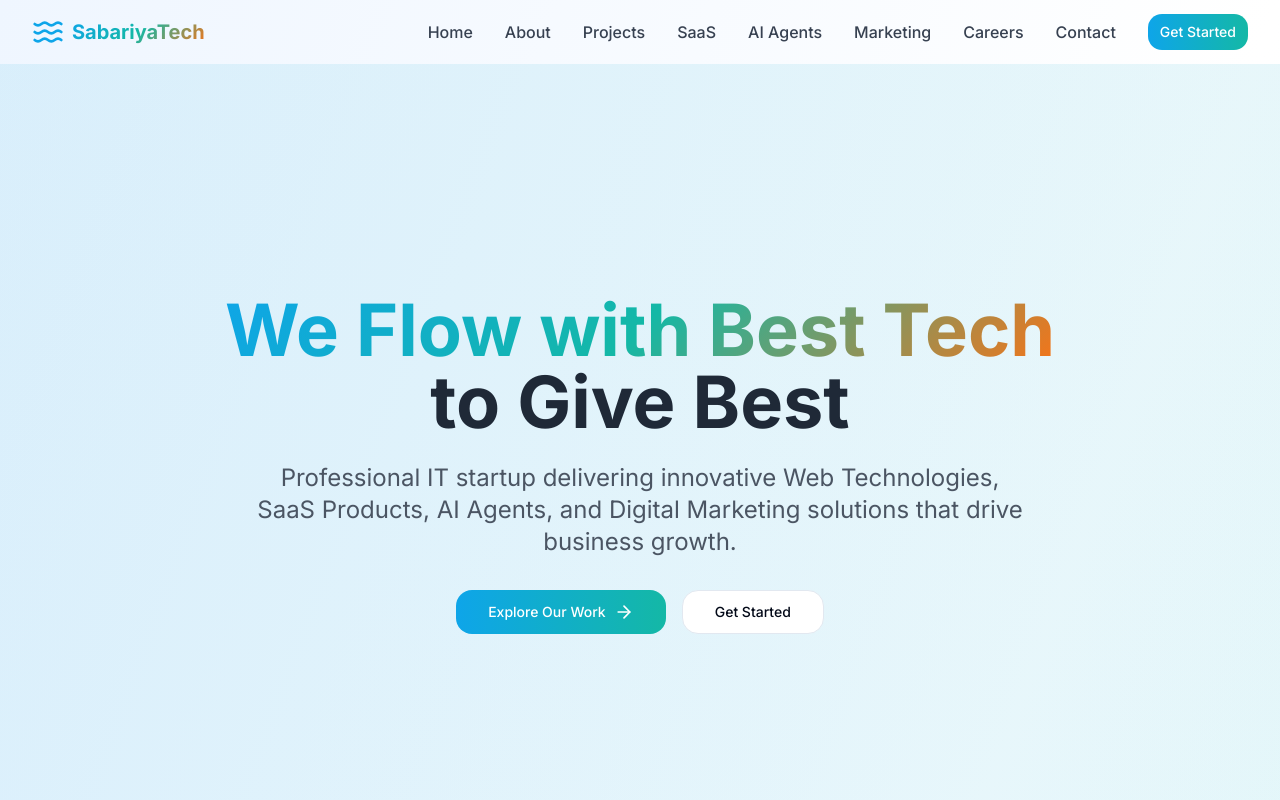
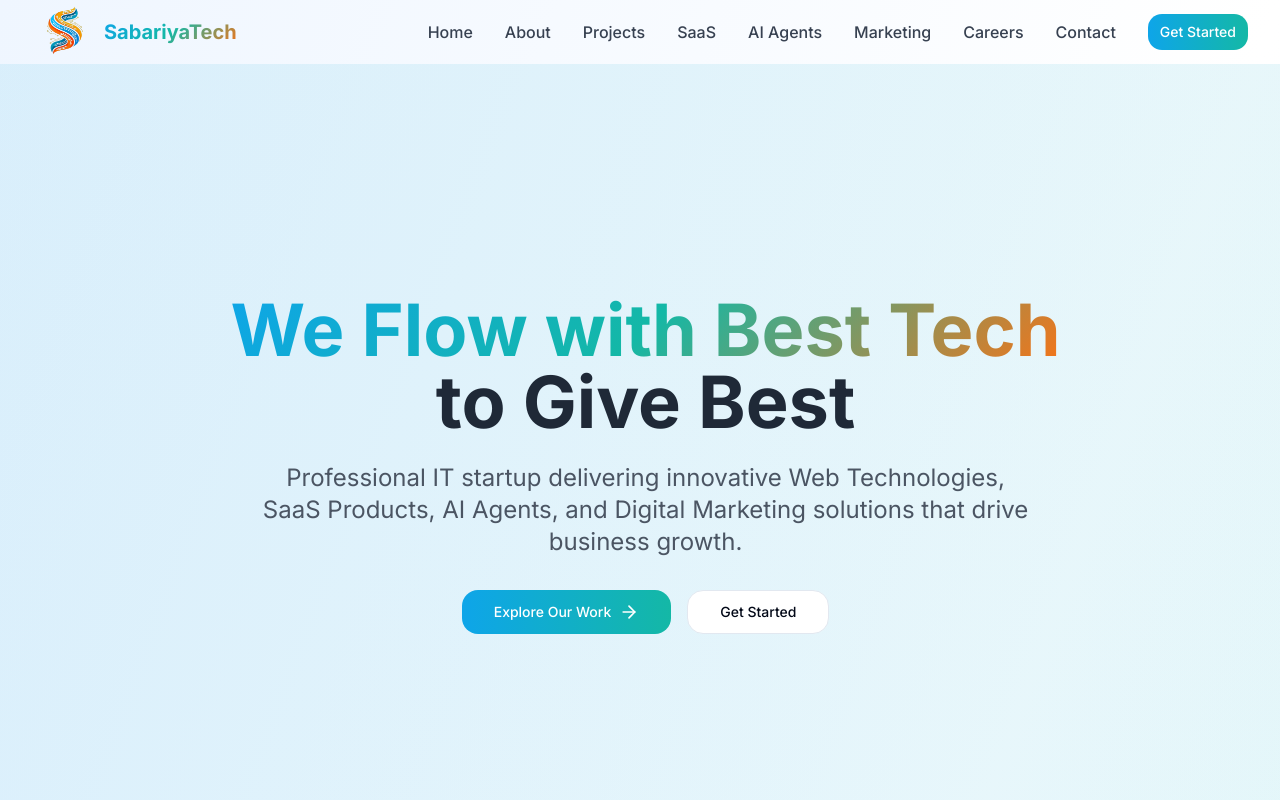
Before and after one commit to Sabariyatech/sabariyatech, a Next.js app: page / in a window 1280 px wide. Shown: the top 800 px of the page. Built offline with nearby package versions, Linux system fonts and the light colour scheme.

Commit message:
icons updated

```diff
--- a/app/about/page.tsx
+++ b/app/about/page.tsx
@@ -1,7 +1,8 @@
 'use client'
 
 import { motion } from 'framer-motion'
-import { Waves, Target, Eye, Users, Calendar, Award } from 'lucide-react'
+import Image from 'next/image'
+import { Target, Eye, Users, Calendar, Award } from 'lucide-react'
 import { Card, CardContent, CardDescription, CardHeader, CardTitle } from '@/components/ui/card'
 
 export default function AboutPage() {
@@ -109,7 +110,7 @@ export default function AboutPage() {
               className="relative"
             >
               <div className="w-full h-96 bg-gradient-to-br from-brand-skyblue to-brand-teal rounded-2xl flex items-center justify-center">
-                <Waves className="h-24 w-24 text-white opacity-50" />
+                <Image src="/images/icons/Logo.png" alt="SabariyaTech" width={96} height={96} className="h-24 w-24 opacity-50 object-contain" />
               </div>
             </motion.div>
           </div>
@@ -279,7 +280,7 @@ export default function AboutPage() {
 
           <div className="grid grid-cols-1 md:grid-cols-2 lg:grid-cols-4 gap-8">
             {[
-              { icon: Waves, title: 'Flow', description: 'Continuous innovation and adaptation' },
+              { icon: () => <Image src="/images/icons/Logo.png" alt="Flow" width={64} height={64} className="h-16 w-16 object-contain" />, title: 'Flow', description: 'Continuous innovation and adaptation' },
               { icon: Award, title: 'Excellence', description: 'Commitment to quality in everything we do' },
               { icon: Users, title: 'Collaboration', description: 'Working together to achieve great results' },
               { icon: Target, title: 'Focus', description: 'Dedicated attention to client success' }
--- a/app/layout.tsx
+++ b/app/layout.tsx
@@ -46,6 +46,11 @@ export const metadata: Metadata = {
       'max-snippet': -1,
     },
   },
+  icons: {
+    icon: '/images/icons/Logo.png',
+    shortcut: '/images/icons/Logo.png',
+    apple: '/images/icons/Logo.png',
+  },
 }
 
 export default function RootLayout({
--- a/app/page.tsx
+++ b/app/page.tsx
@@ -62,6 +62,23 @@ export default function HomePage() {
       {/* Hero Section */}
       <section className="relative min-h-screen flex items-center justify-center overflow-hidden">
         <div className="absolute inset-0 wave-bg opacity-10"></div>
+        {/* Floating Particles */}
+        <div className="floating-particles">
+          {[...Array(20)].map((_, i) => (
+            <div
+              key={i}
+              className="particle"
+              style={{
+                width: Math.random() * 8 + 4 + 'px',
+                height: Math.random() * 8 + 4 + 'px',
+                left: Math.random() * 100 + '%',
+                top: Math.random() * 100 + '%',
+                animationDelay: Math.random() * 6 + 's',
+                animationDuration: (Math.random() * 3 + 4) + 's'
+              }}
+            />
+          ))}
+        </div>
         <div className="relative z-10 max-w-7xl mx-auto px-4 sm:px-6 lg:px-8 text-center">
           <motion.div
             initial={{ opacity: 0, y: 30 }}
--- a/components/footer.tsx
+++ b/components/footer.tsx
@@ -1,5 +1,6 @@
 import Link from 'next/link'
-import { Waves, Mail, Phone, MapPin, Facebook, Twitter, Linkedin, Instagram } from 'lucide-react'
+import Image from 'next/image'
+import { Mail, Phone, MapPin, Facebook, Twitter, Linkedin, Instagram } from 'lucide-react'
 
 export function Footer() {
   return (
@@ -9,7 +10,7 @@ export function Footer() {
           {/* Company Info */}
           <div className="space-y-4">
             <div className="flex items-center space-x-2">
-              <Waves className="h-8 w-8 text-brand-skyblue" />
+              <Image src="/images/icons/Logo.png" alt="SabariyaTech" width={64} height={64} className="h-16 w-16 object-contain" />
               <span className="text-xl font-bold">SabariyaTech</span>
             </div>
             <p className="text-gray-400">
--- a/components/navbar.tsx
+++ b/components/navbar.tsx
@@ -3,7 +3,8 @@
 import { useState, useEffect } from 'react'
 import Link from 'next/link'
 import { motion } from 'framer-motion'
-import { Menu, X, Waves } from 'lucide-react'
+import { Menu, X } from 'lucide-react'
+import Image from 'next/image'
 import { Button } from '@/components/ui/button'
 
 export function Navbar() {
@@ -42,7 +43,7 @@ export function Navbar() {
       <div className="max-w-7xl mx-auto px-4 sm:px-6 lg:px-8">
         <div className="flex justify-between items-center h-16">
           <Link href="/" className="flex items-center space-x-2">
-            <Waves className="h-8 w-8 text-brand-skyblue" />
+            <Image src="/images/icons/Logo.png" alt="SabariyaTech" width={64} height={64} className="h-16 w-16 object-contain" />
             <span className="text-xl font-bold text-gradient">SabariyaTech</span>
           </Link>
 
```
Also changed, not shown: public/images/icons/Logo.png (added).
